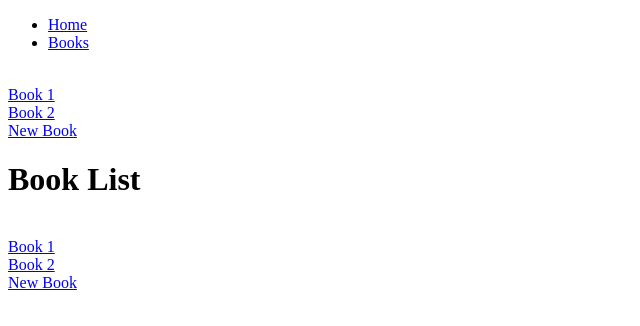
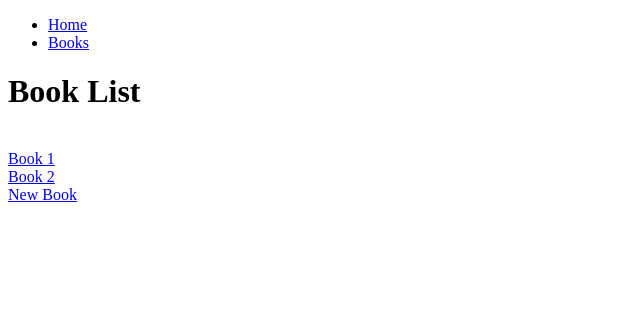
Before and after one commit to vondersam/learn_react_router, a React (Vite) app: page /books in a window 1280 px wide. Shown: the top 326 px of the page, without its empty margins (0-640 px from the left). Built offline with nearby package versions, Linux system fonts and the light colour scheme.

Commit message:
Add BooksRoutes..

```diff
--- a/src/App.jsx
+++ b/src/App.jsx
@@ -1,9 +1,7 @@
 import { Link, Route, Routes } from 'react-router-dom';
 import { Home } from './pages/Home';
-import { BookList } from './pages/BookList';
-import { Book } from './pages/Book';
-import { NewBook } from './pages/NewBook';
 import { NotFound } from './pages/NotFound';
+import { BooksRoutes } from './pages/BooksRoutes';
 import { BookLayout } from './pages/BookLayout';
 
 function App() {
@@ -19,15 +17,14 @@ function App() {
           </li>
         </ul>
       </nav>
-      <Routes>
-        <Route path="/" element={<Home />} />
-        <Route path="/books" element={<BookLayout />}>
-          <Route index element={<BookList />} />
-          <Route path=":id" element={<Book />} />
-          <Route path="new" element={<NewBook />} />
-        </Route>
-        <Route path="*" element={<NotFound />} />
-      </Routes>
+      <>
+        <Routes>
+          <Route element={<BookLayout />} />
+          <Route path="/" element={<Home />} />
+          <Route path="/books/*" element={<BooksRoutes />} />
+          <Route path="*" element={<NotFound />} />
+        </Routes>
+      </>
     </>
   );
 }
--- a/src/pages/Book.jsx
+++ b/src/pages/Book.jsx
@@ -1,12 +1,10 @@
-import { useOutletContext, useParams } from 'react-router-dom';
+import { useParams } from 'react-router-dom';
 
 export function Book() {
   const { id } = useParams();
-  const obj = useOutletContext();
   return (
     <>
       <h1>Book {id}</h1>
-      {obj.hello}
     </>
   );
 }
--- /dev/null
+++ b/src/pages/BooksRoutes.jsx
@@ -0,0 +1,14 @@
+import { Routes, Route } from 'react-router-dom';
+import { BookList } from './BookList';
+import { Book } from './Book';
+import { NewBook } from './NewBook';
+
+export function BooksRoutes() {
+  return (
+    <Routes>
+      <Route index element={<BookList />} />
+      <Route path=":id" element={<Book />} />
+      <Route path="new" element={<NewBook />} />
+    </Routes>
+  );
+}
```
